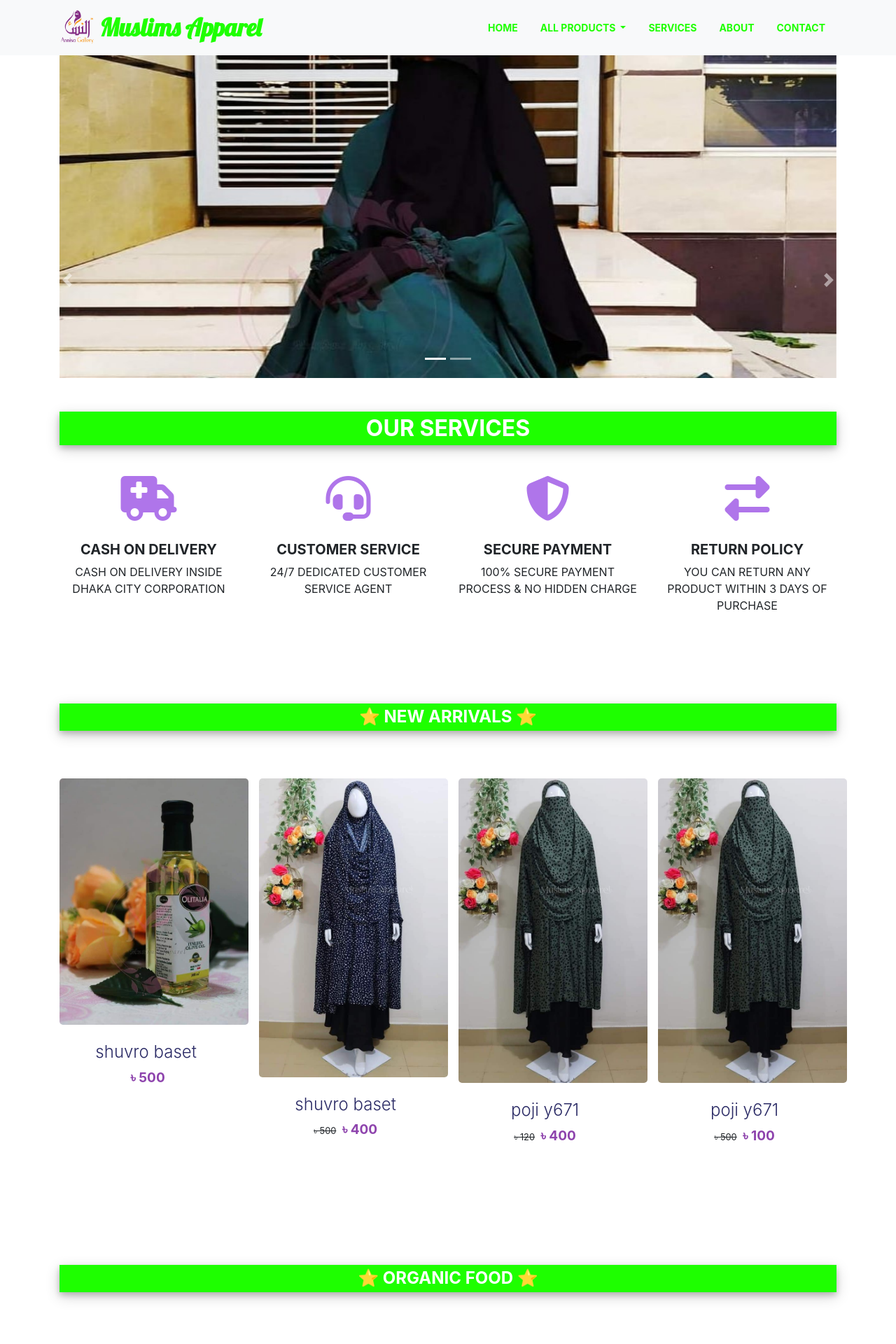
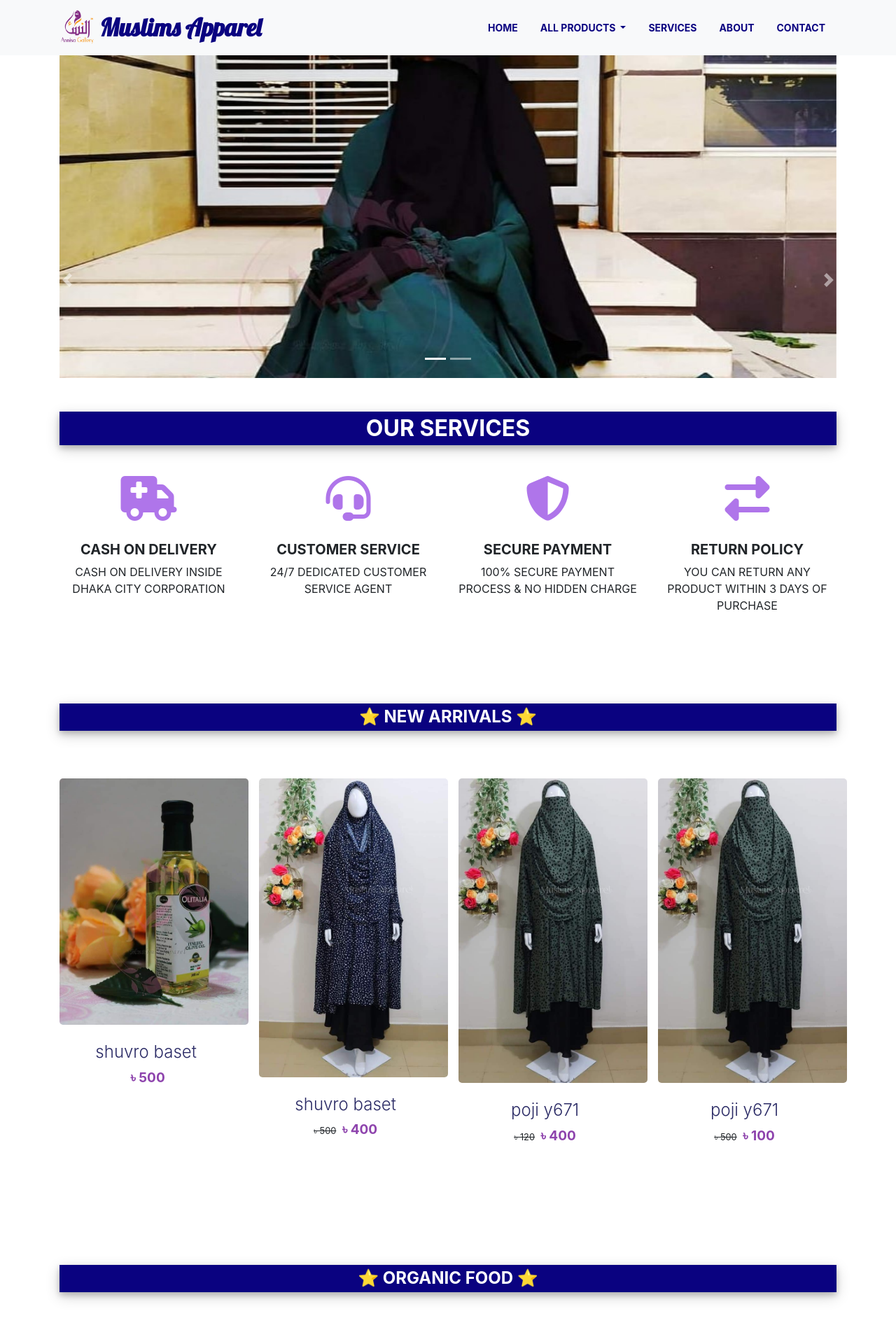
Before and after one commit to shuvro-baset/muslims_apparel, a Django app: page / in a window 1280 px wide. Shown: the top 1920 px of the page at 70% size. Run offline with Django 3.2, Linux system fonts and the light colour scheme; data comes from the database, SQL or seed files in the repository; some libraries are stand-ins or nearby versions.

Commit message:
design issue

```diff
--- a/static/css/style.css
+++ b/static/css/style.css
@@ -12,17 +12,17 @@
 .navbar-light .navbar-brand {
     font-size: 35px;
     font-weight: bold;
-    color: #1eff00;
+    color: #0a0280;
     font-family: 'Lobster', cursive;
 }
 .navbar-light .navbar-brand:hover {
     color: #7D2A80;
 }
 .navbar-light .navbar-nav .active>.nav-link, .navbar-light .navbar-nav .nav-link.active, .navbar-light .navbar-nav .nav-link.show, .navbar-light .navbar-nav .show>.nav-link {
-    color: #1eff00;
+    color: #0a0280;
 }
 .navbar-light .navbar-nav .nav-link {
-    color: #1eff00;
+    color: #0a0280;
 }
 .navbar-light .navbar-nav .nav-link:focus, .navbar-light .navbar-nav .nav-link:hover {
     color: #7D2A80;
@@ -43,7 +43,7 @@
     font-size: 14px;
     font-weight: 700;
     text-transform: uppercase;
-    color: #1eff00;
+    color: #0a0280;
 }
 .navbar-toggler{
     outline: none !important;
@@ -63,7 +63,7 @@
   }
   .section-header{
       color: #fff;
-      background-color: #1eff00;
+      background-color: #0a0280;
       font-weight: 700;
       padding-top: 5px;
       padding-bottom: 5px;
@@ -279,7 +279,7 @@ button.btn.btn-info.single-card-hover-2-btn-2 {
 
 footer {
     height: 70px;
-    background-color: #1eff00;
+    background-color: #0a0280;
     color: #fff;
     font-size: 18px;
     font-weight: 700;
--- a/templates/header.html
+++ b/templates/header.html
@@ -56,5 +56,6 @@
             </ul>
         </div>
     </div>
+
 </nav>
 <!-- Navbar End -->
--- a/templates/home.html
+++ b/templates/home.html
@@ -3,6 +3,8 @@
 {% load static %}
 
 {% block content %}
+
+
 
     <!-- Slider Start -->
 
```
